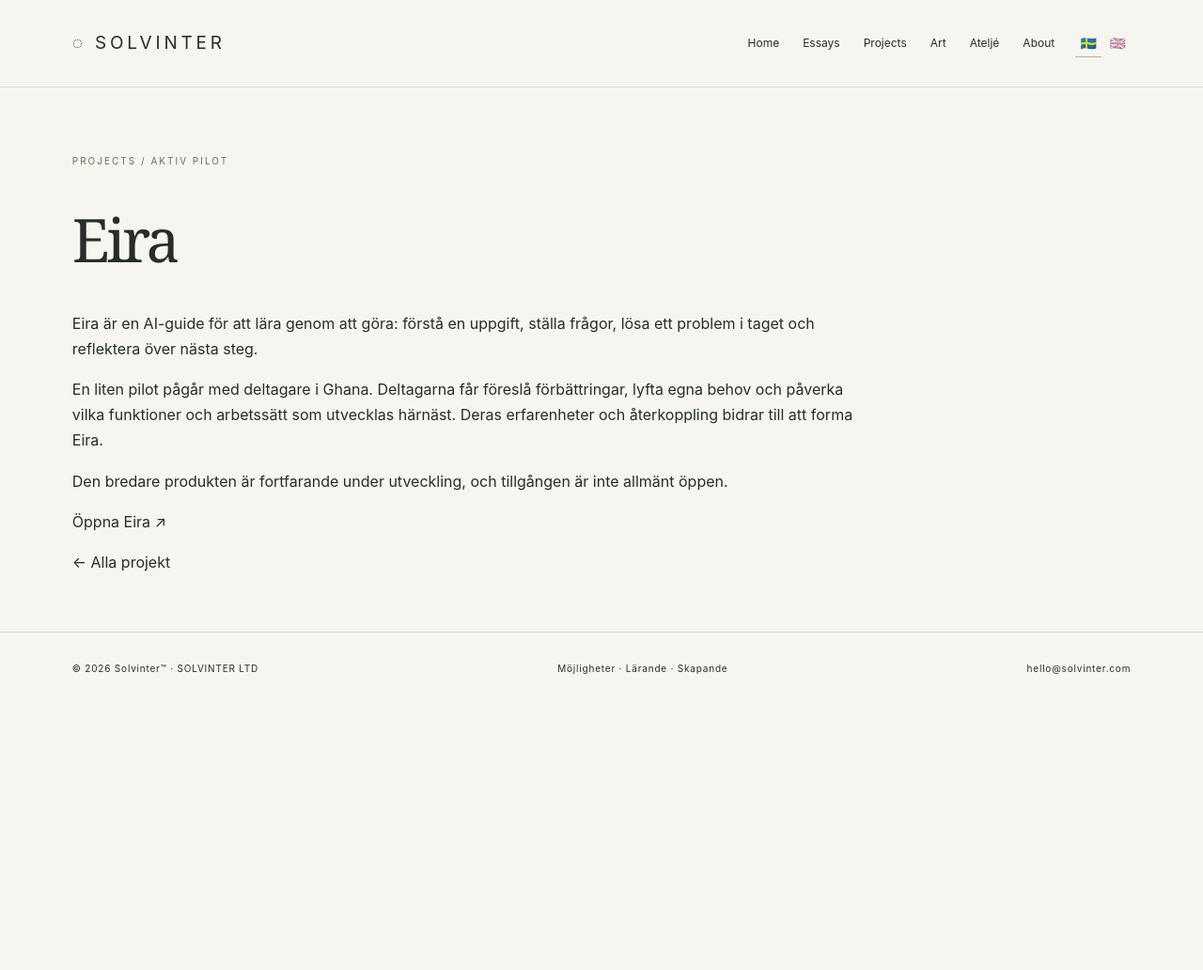
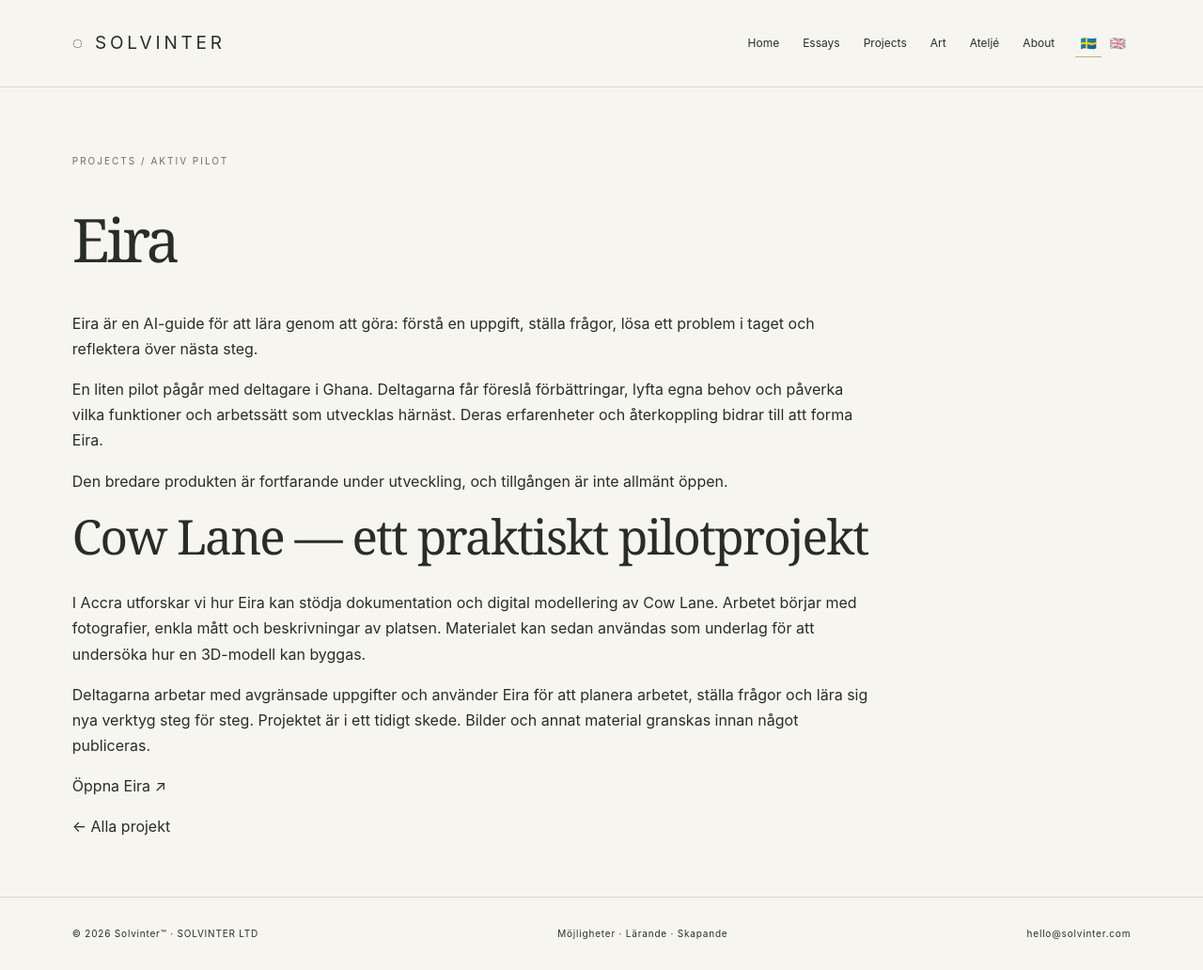
Before and after one commit to solvinter/solvinter.org, an Astro site in the folder astro/: page /projects/eira in a window 1280 px wide. Shown: the whole page at 94% size. Before the commit the page ends 800 px from the top, so only its background shows below. Built offline with nearby package versions, Linux system fonts and the light colour scheme; Astro itself is replaced by a stand-in of ours.

Commit message:
Describe Cow Lane learning pilot on Eira project page

```diff
--- a/astro/src/content/projects/eira.md
+++ b/astro/src/content/projects/eira.md
@@ -8,3 +8,9 @@ Eira är en AI-guide för att lära genom att göra: förstå en uppgift, ställ
 En liten pilot pågår med deltagare i Ghana. Deltagarna får föreslå förbättringar, lyfta egna behov och påverka vilka funktioner och arbetssätt som utvecklas härnäst. Deras erfarenheter och återkoppling bidrar till att forma Eira.
 
 Den bredare produkten är fortfarande under utveckling, och tillgången är inte allmänt öppen.
+
+## Cow Lane — ett praktiskt pilotprojekt
+
+I Accra utforskar vi hur Eira kan stödja dokumentation och digital modellering av Cow Lane. Arbetet börjar med fotografier, enkla mått och beskrivningar av platsen. Materialet kan sedan användas som underlag för att undersöka hur en 3D-modell kan byggas.
+
+Deltagarna arbetar med avgränsade uppgifter och använder Eira för att planera arbetet, ställa frågor och lära sig nya verktyg steg för steg. Projektet är i ett tidigt skede. Bilder och annat material granskas innan något publiceras.
```
